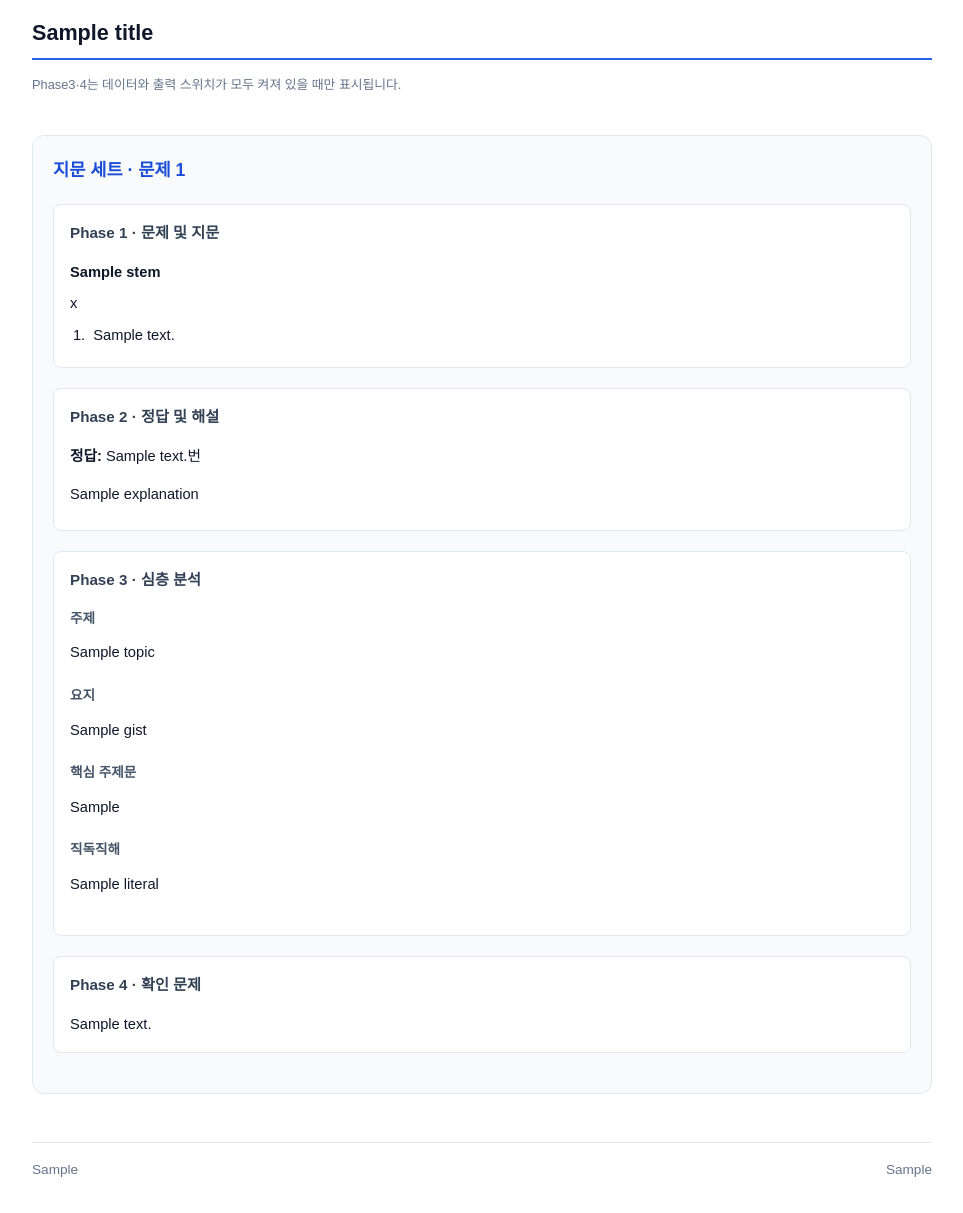
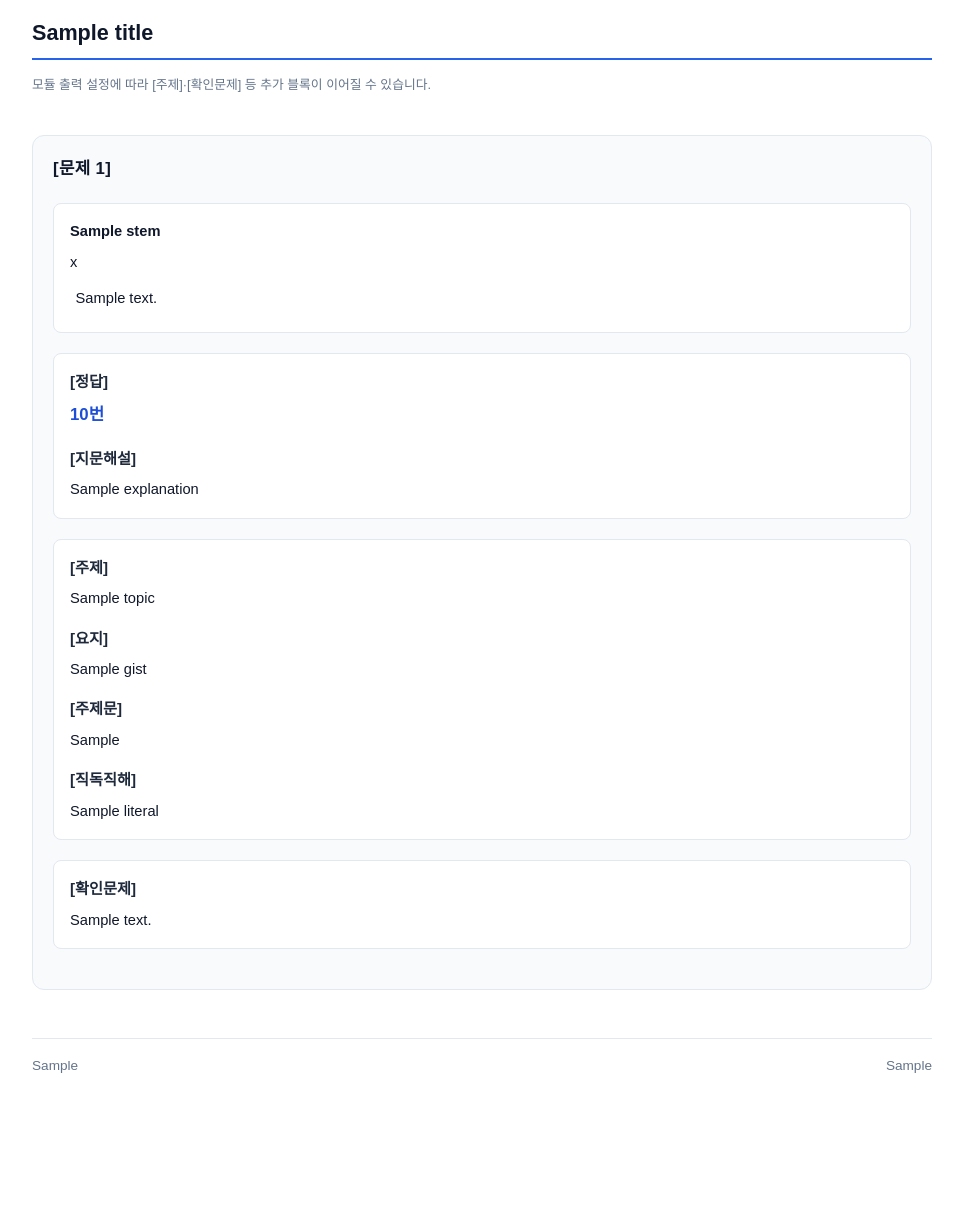
Before and after one commit to studymap4you/xtudynote, a Python web app: template document-automation/passage-classification/templates/document.html in a window 1280 px wide. Shown: the part 68-1281 px from the top of the page, without its empty margins (158-1121 px from the left). After the commit the page ends 1141 px from the top, so only its background shows below. Run offline with Jinja, Linux system fonts and the light colour scheme; the template is opened without the code that fills it: most values are stand-ins (such as "Sample title", 1, 10 or a date in 2020).

Commit message:
style(passage): 시험지형 라벨로 HTML 통일 ([문제 N]·[정답]·[지문해설])
- Phase 1/2 표기 제거, 선택지는 ul+원숫자만(중복 1. 제거)

- renderPassageHtml + Jinja document.html 동기화, renderer에서 보기 문구 정리

Co-authored-by: Cursor <cursoragent@cursor.com>

```diff
--- a/document-automation/passage-classification/templates/document.html
+++ b/document-automation/passage-classification/templates/document.html
@@ -9,16 +9,21 @@
     body { max-width: 900px; margin: 2rem auto; padding: 0 1rem; line-height: 1.6; font-size: 11pt; }
     h1 { font-size: 1.35rem; border-bottom: 2px solid #2563eb; padding-bottom: 0.5rem; }
     .unit { margin: 2.5rem 0; padding: 1.25rem; border: 1px solid #e2e8f0; border-radius: 12px; background: #f8fafc; }
-    .unit h2 { margin-top: 0; font-size: 1.1rem; color: #1d4ed8; }
+    .problem-no { margin-top: 0; margin-bottom: 1rem; font-size: 1.05rem; font-weight: 800; color: #0f172a; letter-spacing: 0.02em; }
     section.block { margin: 1.25rem 0; padding: 1rem; background: #fff; border-radius: 8px; border: 1px solid #e2e8f0; }
-    section.block h3{margin-top:0;font-size:0.95rem;color:#334155;}
     .stem { font-weight: 700; margin-bottom: 0.5rem; white-space: pre-wrap; }
     .passage { white-space: pre-wrap; margin: 0.5rem 0; }
-    ol.choices { margin: 0.5rem 0 0 1.2rem; padding: 0; }
-    ol.choices li { margin: 0.25rem 0; white-space: pre-wrap; }
-    .phase3-grid { display: grid; gap: 0.75rem; }
-    .phase3-grid dt { font-weight: 700; color: #475569; font-size: 0.85rem; }
-    .phase3-grid dd { margin: 0 0 0.5rem 0; white-space: pre-wrap; }
+    ul.choices { list-style: none; margin: 0.75rem 0 0; padding: 0; }
+    ul.choices li { margin: 0.35rem 0; white-space: pre-wrap; padding-left: 0; display: flex; align-items: baseline; gap: 0.35rem; text-indent: 0; }
+    .choice-mark { flex-shrink: 0; font-weight: 700; }
+    .choice-text { flex: 1; min-width: 0; }
+    .formal-heading { font-weight: 800; font-size: 0.95rem; color: #1e293b; margin: 0 0 0.4rem; }
+    .formal-section { margin-top: 1rem; }
+    .formal-section:first-child { margin-top: 0; }
+    .formal-body { white-space: pre-wrap; line-height: 1.65; }
+    .answer-body { font-size: 1.05rem; font-weight: 700; color: #1d4ed8; }
+    .answer-section .formal-section + .formal-section { margin-top: 1.15rem; }
+    .deep-section .formal-section + .formal-section { margin-top: 1rem; }
     .review-two-col {
       column-count: 2;
       column-gap: 1.5rem;
@@ -53,14 +58,15 @@
   <div class="doc-title-row">
     <h1>{{ title }}</h1>
   </div>
-  <p class="meta">Phase3·4는 데이터와 출력 스위치가 모두 켜져 있을 때만 표시됩니다.</p>
+  <p class="meta">모듈 출력 설정에 따라 [주제]·[확인문제] 등 추가 블록이 이어질 수 있습니다.</p>
+
+  {% set circles = ["①", "②", "③", "④", "⑤"] %}
 
   {% for u in units %}
   <article class="unit">
-    <h2>지문 세트 · 문제 {{ u.number }}</h2>
+    <h2 class="problem-no">[문제 {{ u.number }}]</h2>
 
-    <section class="block">
-      <h3>Phase 1 · 문제 및 지문</h3>
+    <section class="block stem-section">
       {% if u.phase1.stem %}
       <div class="stem">{{ u.phase1.stem }}</div>
       {% endif %}
@@ -68,46 +74,67 @@
       <div class="passage">{{ u.phase1.passage }}</div>
       {% endif %}
       {% if u.phase1.choices %}
-      <ol class="choices">
+      <ul class="choices">
         {% for k, text in u.phase1.choices | dictsort %}
-        <li>{{ ["①","②","③","④","⑤"][k | int - 1] }} {{ text }}</li>
+        <li><span class="choice-mark">{{ circles[k | int - 1] }}</span> <span class="choice-text">{{ text }}</span></li>
         {% endfor %}
-      </ol>
+      </ul>
       {% endif %}
     </section>
 
     {% if u.phase2 %}
-    <section class="block">
-      <h3>Phase 2 · 정답 및 해설</h3>
-      <p><strong>정답:</strong> {{ u.phase2.answer }}번</p>
-      <div class="passage">{{ u.phase2.explanation }}</div>
+    <section class="block answer-section">
+      <div class="formal-section">
+        <div class="formal-heading">[정답]</div>
+        {% set ans = u.phase2.answer | int %}
+        {% if ans >= 1 and ans <= 5 %}
+        <div class="formal-body answer-body">{{ circles[ans - 1] }}</div>
+        {% else %}
+        <div class="formal-body answer-body">{{ ans }}번</div>
+        {% endif %}
+      </div>
+      {% if u.phase2.explanation and u.phase2.explanation.strip() %}
+      <div class="formal-section">
+        <div class="formal-heading">[지문해설]</div>
+        <div class="formal-body explanation-body">{{ u.phase2.explanation }}</div>
+      </div>
+      {% endif %}
     </section>
     {% endif %}
 
     {% if u.phase3 %}
-    <section class="block">
-      <h3>Phase 3 · 심층 분석</h3>
-      <dl class="phase3-grid">
+    <section class="block deep-section">
       {% if u.phase3.topic %}
-        <dt>주제</dt><dd>{{ u.phase3.topic }}</dd>
+      <div class="formal-section">
+        <div class="formal-heading">[주제]</div>
+        <div class="formal-body">{{ u.phase3.topic }}</div>
+      </div>
       {% endif %}
       {% if u.phase3.gist %}
-        <dt>요지</dt><dd>{{ u.phase3.gist }}</dd>
+      <div class="formal-section">
+        <div class="formal-heading">[요지]</div>
+        <div class="formal-body">{{ u.phase3.gist }}</div>
+      </div>
       {% endif %}
       {% if u.phase3.key_sentence %}
-        <dt>핵심 주제문</dt><dd>{{ u.phase3.key_sentence }}</dd>
+      <div class="formal-section">
+        <div class="formal-heading">[주제문]</div>
+        <div class="formal-body">{{ u.phase3.key_sentence }}</div>
+      </div>
       {% endif %}
       {% if u.phase3.literal %}
-        <dt>직독직해</dt><dd>{{ u.phase3.literal }}</dd>
+      <div class="formal-section">
+        <div class="formal-heading">[직독직해]</div>
+        <div class="formal-body">{{ u.phase3.literal }}</div>
+      </div>
       {% endif %}
-      </dl>
     </section>
     {% endif %}
 
     {% if u.phase4 and u.phase4.body %}
     <section class="block">
-      <h3>Phase 4 · 확인 문제</h3>
-      <div class="review-two-col">{{ u.phase4.body }}</div>
+      <div class="formal-heading">[확인문제]</div>
+      <div class="review-two-col formal-body">{{ u.phase4.body }}</div>
     </section>
     {% endif %}
   </article>
```
Also changed, not shown: document-automation/passage-classification/renderer.py (+28 -0 lines), src/lib/passageClassification/renderPassageHtml.ts (+73 -26 lines). Lines whose indentation alone changed are shown as unchanged.
